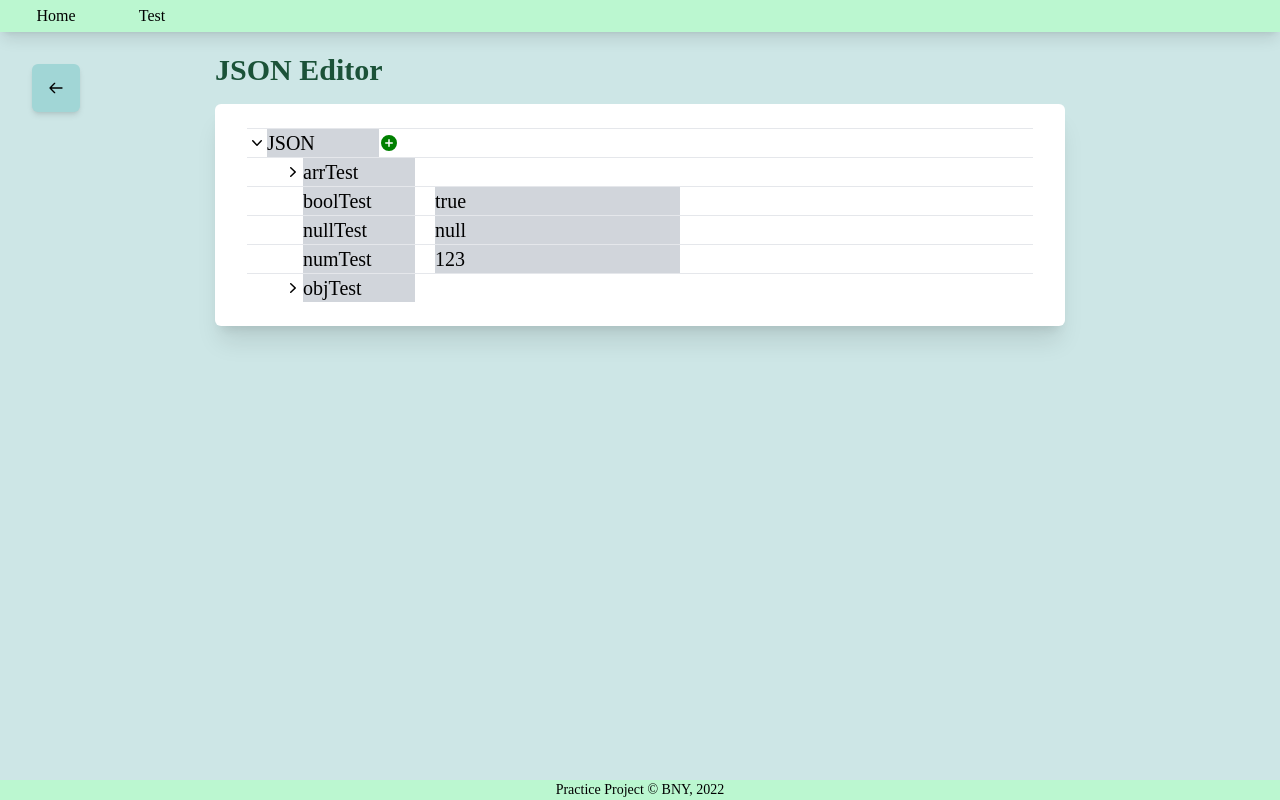
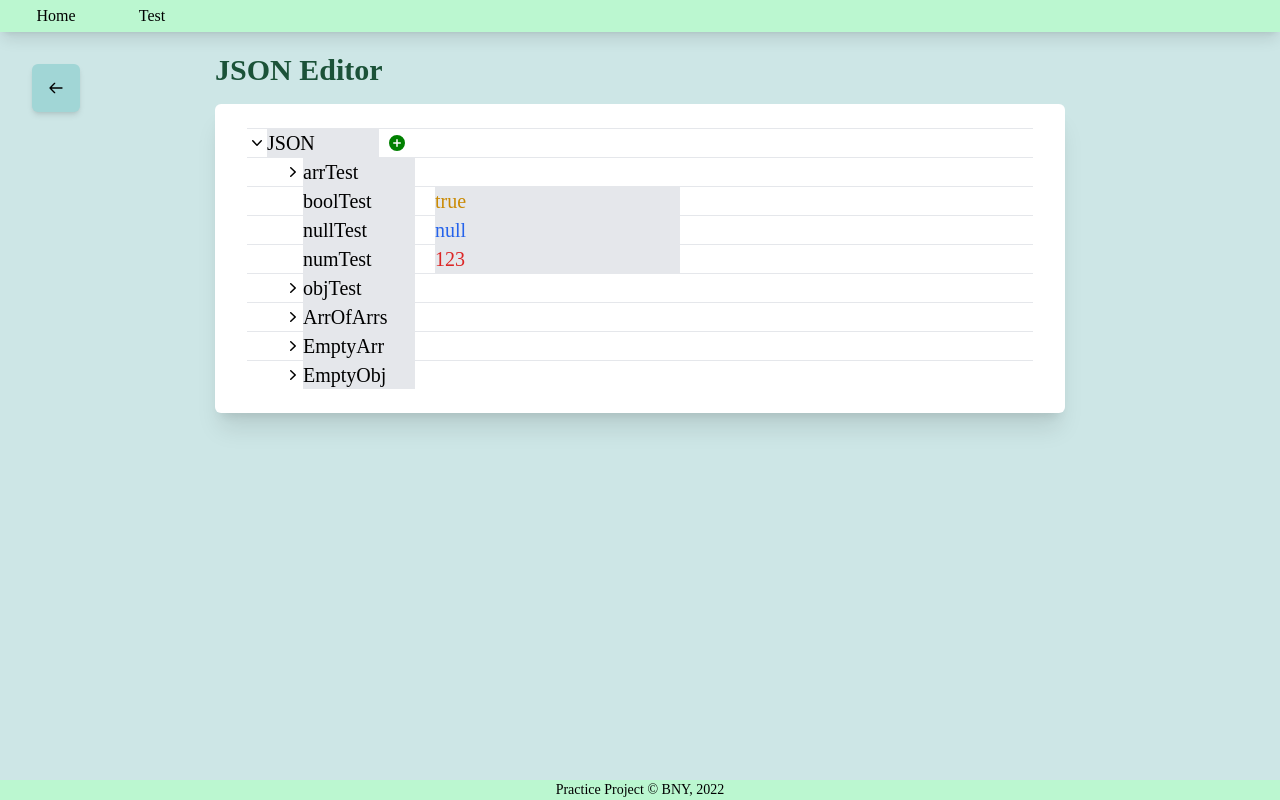
Before and after one commit to StupidoCowie/pr_1, a Vue app: page /jsoneditor in a window 1280 px wide. Both pictures are taken after a click on the icon 257 px from the left and 143 px from the top of the page. Built offline with nearby package versions, Linux system fonts and the light colour scheme.

Commit message:
newNode feature

```diff
--- a/src/assets/test.json
+++ b/src/assets/test.json
@@ -11,5 +11,11 @@
 		},
 		"e": "f",
 		"string": "Hello world"
-	}
+	},
+	"ArrOfArrs": [
+		[123, 332, 623],
+		["asd", "trwq", "dsc"]
+	],
+	"EmptyArr": [],
+	"EmptyObj": {}
 }
--- /dev/null
+++ b/src/components/jsonEditor/DeleteNodeDialog.vue
@@ -0,0 +1,31 @@
+<template>
+	<Teleport to="body">
+		<dialog
+			class="bg-[#afc9c9] shadow-2xl border-black border-[1px] rounded-md inset-0 w-[290px]"
+			:open="openDialog"
+		>
+			<div>bla</div>
+		</dialog>
+	</Teleport>
+</template>
+
+<script setup>
+import { ref, computed } from 'vue'
+
+
+const props = defineProps({
+	activate: Boolean,
+	label: String,
+	type: String,
+	node: Object
+})
+
+const openDialog = computed({
+	get() {
+		return props.activate
+	},
+	set(value) {
+		emits('update:activate', value)
+	}
+})
+</script>
--- /dev/null
+++ b/src/components/jsonEditor/NewNodeDialog.vue
@@ -0,0 +1,190 @@
+<template>
+	<Teleport to="body">
+		<dialog
+			class="bg-[#afc9c9] shadow-2xl border-black border-[1px] rounded-md inset-0 w-[290px]"
+			:open="openDialog"
+		>
+			<div
+				class="flex flex-col"
+			>
+				<div
+					class="flex justify-center"
+				>
+					{{ dialogLabel }} - {{ getType }}
+				</div>
+				<div
+					class="flex justify-center my-2"
+				>
+					<select
+						class="w-full focus:outline-none rounded-md"
+						v-model="selectedOpt"
+					>
+						<option
+							v-for="opt in typeChoice"
+							:value="opt"
+						>
+							{{ opt }}
+						</option>
+					</select>
+				</div>
+				<div
+					v-if="isObject"
+					class="flex justify-center mb-2"
+				>
+					<input
+						class="rounded-md focus:outline-none pl-2"
+						v-model="newKey"
+						placeholder="Key"
+					>
+				</div>
+				<div
+					v-if="valReq"
+					class="flex justify-center mb-2"
+				>
+					<select
+						v-if="isBoolean"
+						class="w-full focus:outline-none rounded-md"
+						v-model="newVal"
+					>
+						<option
+							v-for="opt in booleanChoice"
+							:value="opt"
+						>
+							{{ opt }}
+						</option>
+					</select>
+					<input
+						v-else
+						class="rounded-md pl-2"
+						v-model="newVal"
+						placeholder="Value"
+					>
+				</div>
+				<div
+					class="flex justify-center"
+				>
+					<button
+						class="bg-[#a1d6d6] shadow-md hover:bg-[#42cc4e] rounded-md hover:shadow-xl w-20 h-8"
+						@click="addElement"
+					>
+						Add
+					</button>
+					<button
+						class="bg-[#a1d6d6] shadow-md hover:bg-[#ff5151] rounded-md hover:shadow-xl w-20 h-8 ml-5"
+						@click="closeDialog"
+					>
+						Cancel
+					</button>
+				</div>
+			</div>
+		</dialog>
+	</Teleport>
+</template>
+
+<script setup>
+import { ref, computed, watch } from 'vue'
+
+const props = defineProps({
+	activate: Boolean,
+	label: String,
+	type: String,
+	node: Object
+})
+
+const emits = defineEmits([
+	'update:activate',
+	'update:node'
+])
+
+const newKey = ref('')
+const newVal = ref('')
+const booleanChoice = ref(['true', 'false'])
+
+const openDialog = computed({
+	get() {
+		console.log(node.value)
+		return props.activate
+	},
+	set(value) {
+		emits('update:activate', value)
+	}
+})
+
+const dialogLabel = computed(() => {
+	return props.label
+})
+
+const getType = computed(() => {
+	return props.type
+})
+
+const isObject = computed(() => {
+	return props.type === 'object'
+})
+
+const valReq = computed(() => {
+	return !['Object', 'Array', 'Null'].includes(selectedOpt.value)
+})
+
+const node = computed({
+	get(){
+		return props.node
+	},
+	set(value) {
+		emits('update:node', value)
+	}
+})
+
+const addElement = () => {
+	let valToAdd = setValue()
+	// console.log(valToAdd)
+	node.value.push({
+		label: getType.value === 'array' ? node.value.length.toString() : newKey.value,
+		type: selectedOpt.value.toLowerCase(),
+		nodes: selectedOpt.value === 'Array' || selectedOpt.value === 'Object' ? valToAdd : [valToAdd]
+	})
+	closeDialog()
+	// console.log(node.value)
+}
+
+const setValue = () => {
+	let valToAdd
+	switch(selectedOpt.value) {
+		case 'Number':
+			valToAdd = Number(newVal.value)
+			break
+		case 'String':
+			valToAdd = newVal.value
+			break
+		case 'Boolean':
+			valToAdd = newVal.value === 'true' ? true : false
+			break
+		case 'Null':
+			valToAdd = null
+			break
+		case 'Object':
+		case 'Array':
+			valToAdd = []
+			break
+	}
+	return valToAdd
+}
+
+const typeChoice = ref(['Object', 'Array', 'Number', 'String', 'Boolean', 'Null'])
+
+const selectedOpt = ref(typeChoice.value[0])
+
+const isBoolean = computed(() => {
+	return selectedOpt.value === 'Boolean'
+})
+
+const closeDialog = () => {
+	openDialog.value = false
+}
+
+watch(() => selectedOpt.value, () => {
+	if (isBoolean.value) {
+		newVal.value = true
+	}
+})
+</script>
--- a/src/components/jsonEditor/jsonEditor.vue
+++ b/src/components/jsonEditor/jsonEditor.vue
@@ -13,10 +13,11 @@
 			<Card :width="'850px'" :label="'JSON Editor'" class="mt-5">
 				<JsonNodes
 					:value="jsonTree.label"
+					:type="jsonTree.type"
 					:json="jsonTree.nodes"
 					:objectable="true"
 					:margin="0"
-				></JsonNodes>
+				/>
 			</Card>
 		</div>
 	</div>
@@ -24,10 +25,12 @@
 
 <!--
 	TODO:
-		1) Readable view for JSON
-		2) Option to add new key-value pairs
-		3) Option to change existing key-value pairs
-		4) Some design things to underline types, values, etc.
+		DONE) Readable view for JSON
+		DONE) Option to add new key-value pairs
+		3) Option to change existing key-value pairs AND keys only
+		4) Option to delete chosen key-value pair
+		+) Make NewNode dialog kind of persistent
+		+) Some design things to underline types, values, etc.
 -->
 
 <script setup>
@@ -44,20 +47,27 @@ import { isArray } from '@vue/shared'
 
 const jsonTree = ref({
 	label: 'JSON',
+	type: 'object',
 	nodes: []
 })
 
 const convert = (key, val, node) => {
+	// console.log(val)
 	if (typeof val !== 'object' || isArray(val) || val === null) {
 		if(isArray(val)) {
 			node.nodes.push({
 				label: key,
-				nodes: val
+				type: 'array',
+				nodes: []
+			})
+			val.forEach((el, ind) => {
+				convert(ind.toString(), el, node.nodes[node.nodes.length - 1])
 			})
 		}
 		else {
 			node.nodes.push({
 				label: key,
+				type: val === null ? 'null' : typeof val,
 				nodes: [val]
 			})
 		}
@@ -65,6 +75,7 @@ const convert = (key, val, node) => {
 	else {
 		node.nodes.push({
 			label: key,
+			type: 'object',
 			nodes: []
 		})
 		for (let el in val) {
@@ -78,7 +89,7 @@ onMounted(() => {
 	for (let key in json) {
 		convert(key, json[key], jsonTree.value)
 	}
-	// console.log(jsonTree.value)
+	console.log(jsonTree.value)
 })
 
 </script>
--- a/src/components/jsonEditor/jsonNodes.vue
+++ b/src/components/jsonEditor/jsonNodes.vue
@@ -12,17 +12,42 @@
 				class="flex items-center"
 				style="cursor: pointer;"
 			>
-				<svg v-if="!isOpen" xmlns="http://www.w3.org/2000/svg" viewBox="0 0 20 20" fill="currentColor" class="w-5 h-5" @click="toggleNodes">
-					<path fill-rule="evenodd" d="M7.21 14.77a.75.75 0 01.02-1.06L11.168 10 7.23 6.29a.75.75 0 111.04-1.08l4.5 4.25a.75.75 0 010 1.08l-4.5 4.25a.75.75 0 01-1.06-.02z" clip-rule="evenodd" />
+				<svg
+					v-if="!isOpen"
+					xmlns="http://www.w3.org/2000/svg"
+					viewBox="0 0 20 20"
+					fill="currentColor"
+					class="w-5 h-5"
+					@click="toggleNodes"
+				>
+					<path
+						fill-rule="evenodd"
+						d="M7.21 14.77a.75.75 0 01.02-1.06L11.168 10 7.23 6.29a.75.75 0 111.04-1.08l4.5
+							4.25a.75.75 0 010 1.08l-4.5 4.25a.75.75 0 01-1.06-.02z"
+						clip-rule="evenodd"
+					/>
 				</svg>
-				<svg v-else xmlns="http://www.w3.org/2000/svg" viewBox="0 0 20 20" fill="currentColor" class="w-5 h-5" @click="toggleNodes">
-					<path fill-rule="evenodd" d="M5.23 7.21a.75.75 0 011.06.02L10 11.168l3.71-3.938a.75.75 0 111.08 1.04l-4.25 4.5a.75.75 0 01-1.08 0l-4.25-4.5a.75.75 0 01.02-1.06z" clip-rule="evenodd" />
+				<svg
+					v-else
+					xmlns="http://www.w3.org/2000/svg"
+					viewBox="0 0 20 20"
+					fill="currentColor"
+					class="w-5 h-5"
+					@click="toggleNodes"
+				>
+					<path
+						fill-rule="evenodd"
+						d="M5.23 7.21a.75.75 0 011.06.02L10 11.168l3.71-3.938a.75.75 0 111.08 1.04l-4.25
+							4.5a.75.75 0 01-1.08 0l-4.25-4.5a.75.75 0 01.02-1.06z"
+						clip-rule="evenodd"
+					/>
 				</svg>
 			</div>
-			<div class="flex flex-row">
+			<div
+				class="flex flex-row"
+			>
 				<input
-					class="w-28 bg-gray-300
-						focus:outline-none"
+					class="w-28 bg-gray-200 focus:outline-none"
 					:value="valueValue"
 					style="cursor: pointer;"
 					readonly
@@ -33,33 +58,73 @@
 					class="flex items-center"
 					style="cursor: pointer;"
 				>
-					<svg v-if="!newElement" xmlns="http://www.w3.org/2000/svg" viewBox="0 0 20 20" fill="green" class="w-5 h-5" @click="newElement = !newElement">
-						<path fill-rule="evenodd" d="M10 18a8 8 0 100-16 8 8 0 000 16zm.75-11.25a.75.75 0 00-1.5 0v2.5h-2.5a.75.75 0 000 1.5h2.5v2.5a.75.75 0 001.5 0v-2.5h2.5a.75.75 0 000-1.5h-2.5v-2.5z" clip-rule="evenodd" />
+					<svg
+						v-if="!newElement"
+						xmlns="http://www.w3.org/2000/svg"
+						viewBox="0 0 20 20"
+						fill="green"
+						class="w-5 h-5 ml-2"
+						@click="newElementCheck"
+					>
+						<path
+							fill-rule="evenodd"
+							d="M10 18a8 8 0 100-16 8 8 0 000 16zm.75-11.25a.75.75 0 00-1.5 0v2.5h-2.5a.75.75
+								0 000 1.5h2.5v2.5a.75.75 0 001.5 0v-2.5h2.5a.75.75 0 000-1.5h-2.5v-2.5z"
+							clip-rule="evenodd"
+						/>
 					</svg>
-					<div v-else
+					<!-- <div
+						v-else
 						class="flex flex-row"
 					>
-						<svg xmlns="http://www.w3.org/2000/svg" viewBox="0 0 20 20" fill="green" class="w-5 h-5" @click="addElement">
-							<path fill-rule="evenodd" d="M10 18a8 8 0 100-16 8 8 0 000 16zm3.857-9.809a.75.75 0 00-1.214-.882l-3.483 4.79-1.88-1.88a.75.75 0 10-1.06 1.061l2.5 2.5a.75.75 0 001.137-.089l4-5.5z" clip-rule="evenodd" />
+						<svg
+							xmlns="http://www.w3.org/2000/svg"
+							viewBox="0 0 20 20"
+							fill="green"
+							class="w-5 h-5"
+							@click="addElement"
+						>
+							<path
+								fill-rule="evenodd"
+								d="M10 18a8 8 0 100-16 8 8 0 000 16zm3.857-9.809a.75.75 0 00-1.214-.882l-3.483
+									4.79-1.88-1.88a.75.75 0 10-1.06 1.061l2.5 2.5a.75.75 0 001.137-.089l4-5.5z"
+								clip-rule="evenodd"
+							/>
 						</svg>
-						<svg xmlns="http://www.w3.org/2000/svg" viewBox="0 0 20 20" fill="red" class="w-5 h-5" @click="newElement = !newElement">
-							<path fill-rule="evenodd" d="M10 18a8 8 0 100-16 8 8 0 000 16zM6.75 9.25a.75.75 0 000 1.5h6.5a.75.75 0 000-1.5h-6.5z" clip-rule="evenodd" />
+						<svg
+							xmlns="http://www.w3.org/2000/svg"
+							viewBox="0 0 20 20"
+							fill="red"
+							class="w-5 h-5"
+							@click="cancelNewElement"
+						>
+							<path
+								fill-rule="evenodd"
+								d="M10 18a8 8 0 100-16 8 8 0 000 16zM8.28 7.22a.75.75 0 00-1.06 1.06L8.94 10l-1.72
+									1.72a.75.75 0 101.06 1.06L10 11.06l1.72 1.72a.75.75 0 101.06-1.06L11.06 10l1.72-1.72a.75.75
+									0 00-1.06-1.06L10 8.94 8.28 7.22z"
+								clip-rule="evenodd"
+							/>
 						</svg>
-					</div>
+					</div> -->
 				</div>
 			</div>
-			<div
+			<!-- <div
 				v-if="newElement"
 				class="ml-10"
 			>
-				<input v-model="newKey" class="bg-black text-white">
+				<input
+					v-model="newKey"
+					class="bg-black text-white"
+				>
 				{{ newKey }}
-			</div>
+			</div> -->
 		</div>
 		<jsonNodes
 			v-if="isOpen"
 			v-for="node in nodes"
 			:json="nullCheck(node)"
+			:type="node.type"
 			:value="nodeCheck(node)"
 			:objectable="suitableObj(node)"
 			:margin="marginValue + 36"
@@ -70,10 +135,10 @@
 		class="flex flex-row"
 		:style="shift"
 	>
-		<div class="flex items-start ">
+		<div class="flex items-start">
 			<input
-				class="w-28 bg-gray-300
-					focus:outline-none"
+				class="w-28 bg-gray-200 focus:outline-none"
+				:class="enchancedColorClass"
 				:value="valueValue"
 				style="cursor: unset"
 				readonly
@@ -84,17 +149,34 @@
 			class="flex ml-5"
 		>
 			<input
-				class="bg-gray-300"
+				class="bg-gray-200 focus:outline-none"
+				:class="colorClass"
 				:value="nodeCheck(nodes)"
 				style="cursor: unset"
 				readonly
 			/>
 		</div>
 	</div>
+
+	<NewNodeDialog
+		v-if="newElement"
+		v-model:activate="newElement"
+		:label="valueValue"
+		:type="getType"
+		v-model:node="nodes"
+	/>
+	<DeleteNodeDialog
+		v-if="newElement"
+		v-model:activate="newElement"
+	/>
 </template>
 
 <script setup>
 import { ref, computed } from 'vue'
+
+import NewNodeDialog from '@/components/jsonEditor/NewNodeDialog.vue'
+import DeleteNodeDialog from '@/components/jsonEditor/DeleteNodeDialog.vue'
+import { isArray } from '@vue/shared';
 
 const props = defineProps({
 	json: [Boolean, String, Number, Object],
@@ -102,14 +184,45 @@ const props = defineProps({
 		type: [Boolean, String, Number, Object],
 		default: ''
 	},
+	type: String,
 	margin: Number,
 	objectable: Boolean
 })
 
 const isOpen = ref(false)
 const newElement = ref(false)
-const newKey = ref('')
-const newVal = ref('')
+
+const colorClass = computed(() => {
+	if (typeof nodes.value === 'object') {
+		return pickColor(nodes.value[0])
+	}
+	else {
+		return pickColor(valueValue.value)
+	}
+})
+
+const enchancedColorClass = computed(() => {
+	return nodes.value ? 'text-black' : colorClass.value
+})
+
+const checkArray = computed(() => {
+	return isArray(valueValue.value)
+})
+
+const pickColor = (element) => {
+	if (typeof element === 'number') {
+		return 'text-red-600'
+	}
+	else if (typeof element === 'string') {
+		return 'text-green-600'
+	}
+	else if (typeof element === 'boolean') {
+		return 'text-yellow-600'
+	}
+	else if (element === null) {
+		return 'text-blue-600'
+	}
+}
 
 const objectableOp = computed({
 	get() {
@@ -131,12 +244,17 @@ const valueValue = computed(() => {
 
 const nodes = computed({
 	get() {
-		// console.log(props.json)
+		// console.log(props)
 		return props.json
 	}
 })
 
+const getType = computed(() => {
+	return props.type
+})
+
 const nodeCheck = (node) => {
+	// console.log(node, node.label)
 	if (node[0] === null) {
 		return 'null'
 	}
@@ -154,14 +272,15 @@ const isObject = (node) => {
 }
 
 const suitableObj = (node) => {
-	return isObject(node.nodes) && node.nodes.length > 1
+	return node.type === 'array' || node.type === 'object'
+	// return isObject(node.nodes) && node.nodes.length > 1
 }
 
 const toggleNodes = () => {
 	isOpen.value = !isOpen.value
 }
 
-const addElement = () => {
+const newElementCheck = () => {
 	newElement.value = !newElement.value
 }
 </script>
```
Also changed, not shown: src/App.vue (+6 -6 lines).
